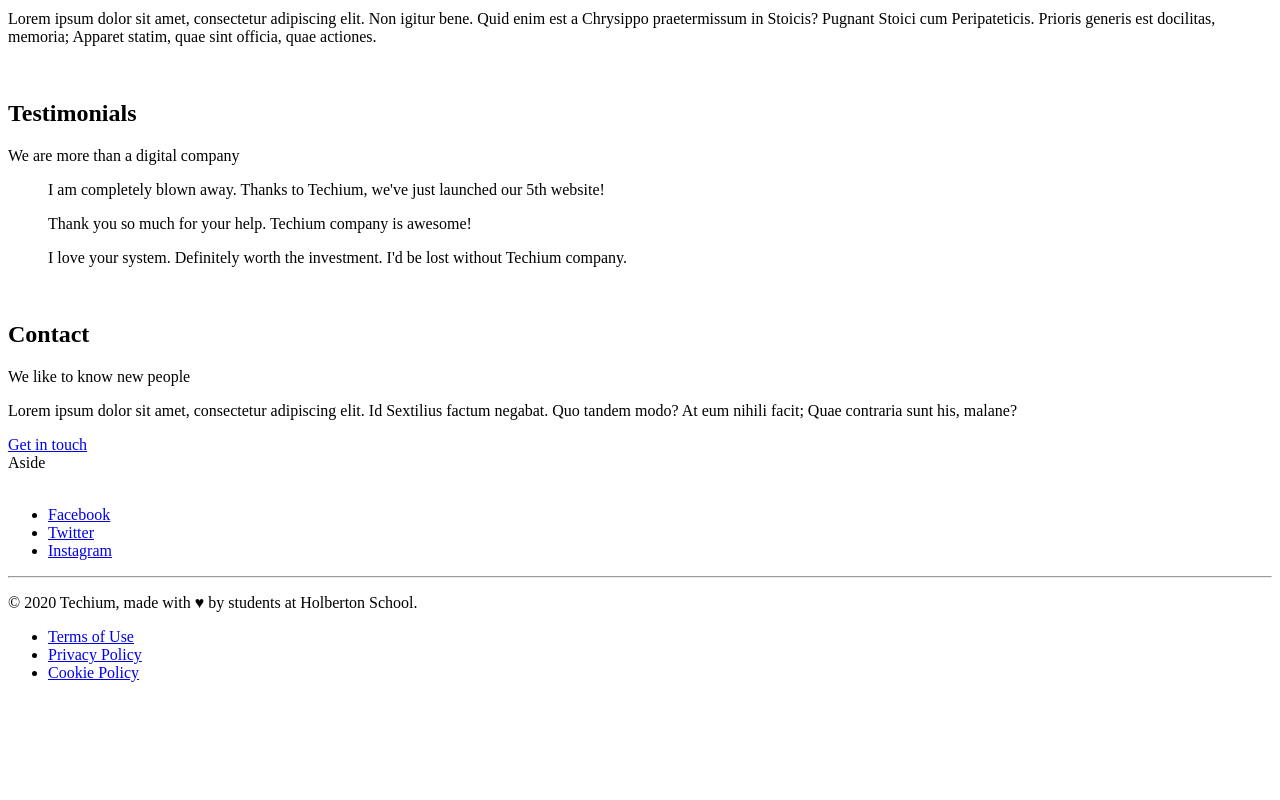
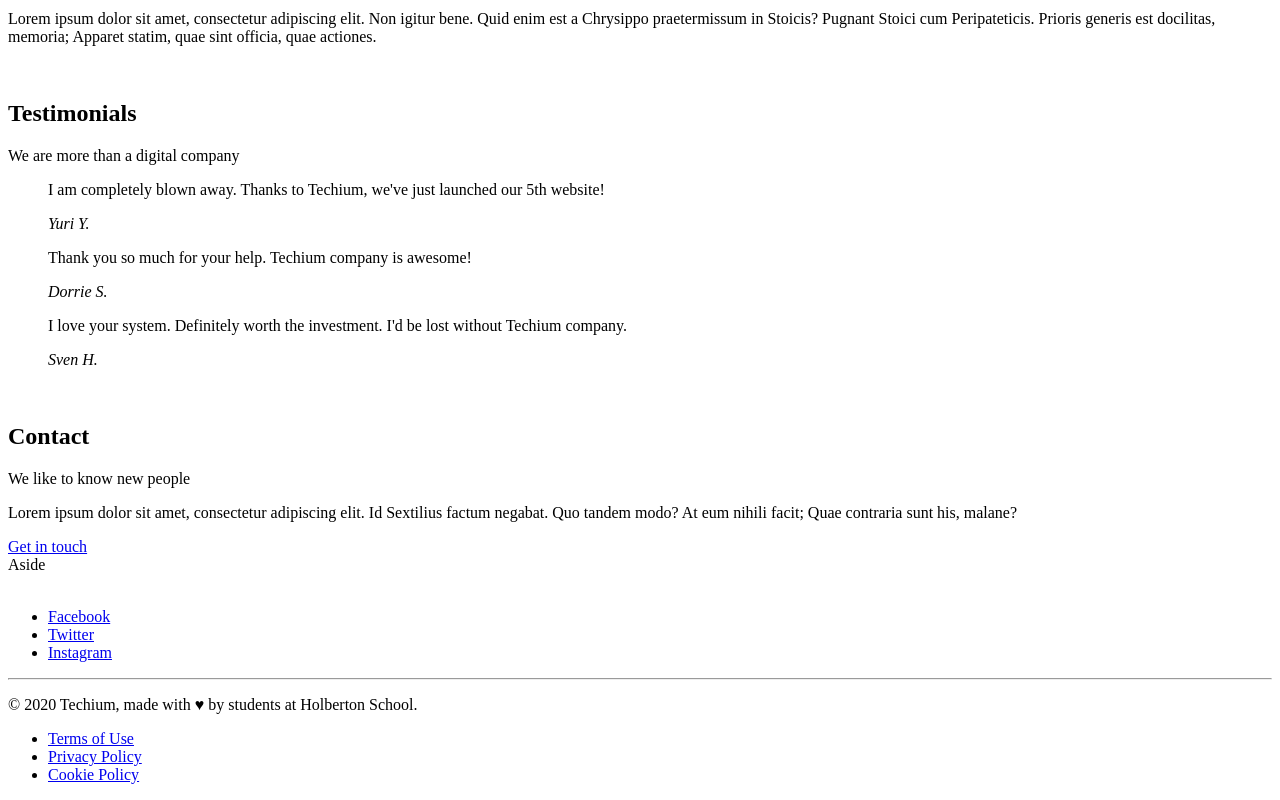
Before and after one commit to JennyHolberton/holbertonschool-web_front_end, a plain HTML site: page html_advanced/29-index.html in a window 1280 px wide. Shown: the part 1828-2628 px from the top of the page. Before the commit the page ends 2526 px from the top, so only its background shows below. Drawn offline with Linux system fonts and the light colour scheme.

Commit message:
Placed quote in p tag. Author in cite tag

```diff
--- a/html_advanced/29-index.html
+++ b/html_advanced/29-index.html
@@ -174,20 +174,29 @@
           </header>
           <div>
             <article>
-              <blockquote cite="Yuri Y.">
-                I am completely blown away. Thanks to Techium, we've just
-                launched our 5th website!
+              <blockquote>
+                <p>
+                  I am completely blown away. Thanks to Techium, we've just
+                  launched our 5th website!
+                </p>
+                <cite>Yuri Y.</cite>
               </blockquote>
             </article>
             <article>
-              <blockquote cite="Dorrie S.">
-                Thank you so much for your help. Techium company is awesome!
+              <blockquote>
+                <p>
+                  Thank you so much for your help. Techium company is awesome!
+                </p>
+                <cite>Dorrie S.</cite>
               </blockquote>
             </article>
             <article>
-              <blockquote cite="Sven H.">
-                I love your system. Definitely worth the investment. I'd be lost
-                without Techium company.
+              <blockquote>
+                <p>
+                  I love your system. Definitely worth the investment. I'd be
+                  lost without Techium company.
+                </p>
+                <cite>Sven H.</cite>
               </blockquote>
             </article>
           </div>
```
